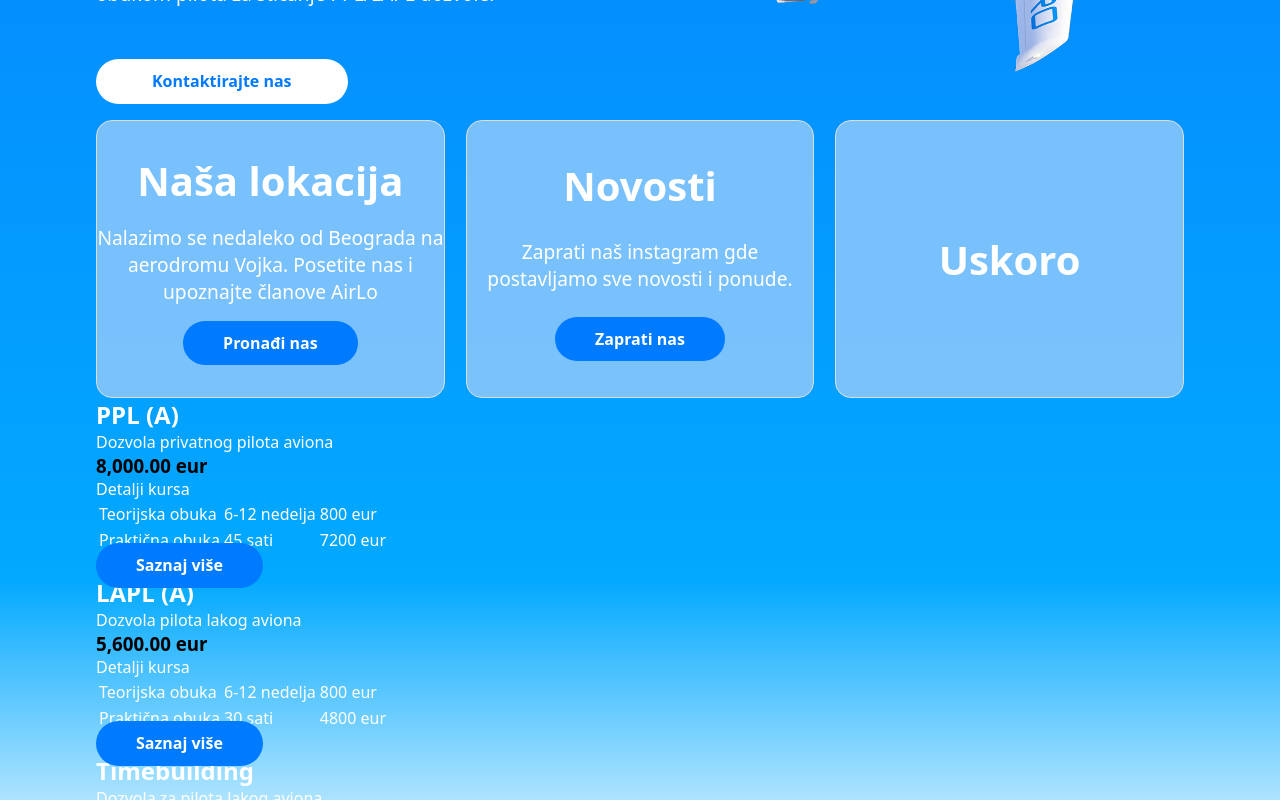
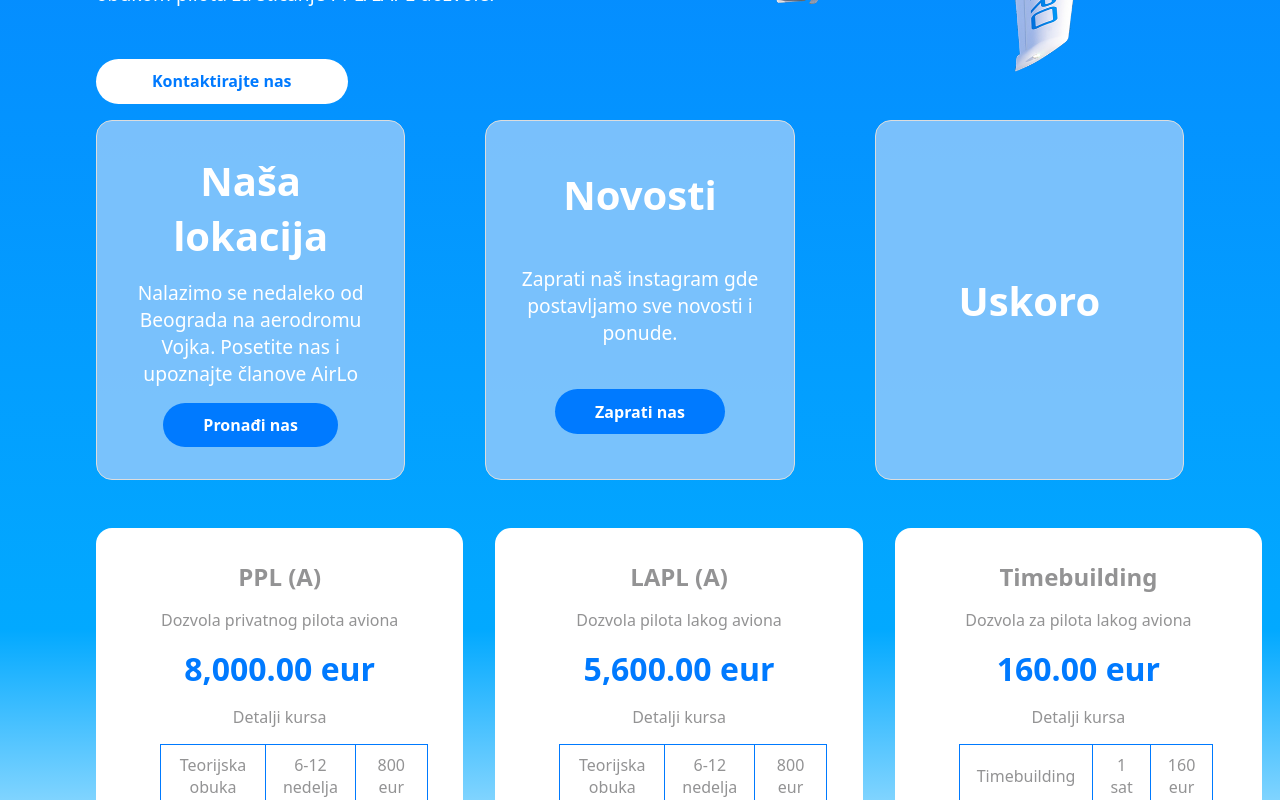
Before and after one commit to d0ma1nn/Air-React, a React (Create React App) app: page / in a window 1280 px wide. Shown: the part 400-1200 px from the top of the page. Built offline with nearby package versions, Linux system fonts and the light colour scheme.

Commit message:
Done save

```diff
--- a/src/Main/ThirdC.js
+++ b/src/Main/ThirdC.js
@@ -5,7 +5,7 @@ const thirdC = () => {
     return (
         <div>
             <div className="flexbox">
-        <div className="flexbox__item1">
+        <div className="flexbox__item">
           <h2>PPL (A)</h2>
           <p className="parGrey">Dozvola privatnog pilota aviona</p>
           <h3>8,000.00 eur</h3>
@@ -26,10 +26,11 @@ const thirdC = () => {
                   <td><p>7200 eur</p></td>
               </tr>
             </table>
-          </div></div>
+          </div>
+          </div>
           <a className="blue__button" href="/school.html#tabes">Saznaj više</a>
         </div>
-          <div className="flexbox__item1">
+          <div className="flexbox__item">
             <h2>LAPL (A)</h2>
             <p className="parGrey">Dozvola pilota lakog aviona</p>
             <h3>5,600.00 eur</h3>
@@ -54,7 +55,7 @@ const thirdC = () => {
             </div>
             <a className="blue__button" href="/school.html#tabes">Saznaj više</a>
           </div>
-            <div className="flexbox__item1">
+            <div className="flexbox__item">
               <h2>Timebuilding</h2>
               <p className="parGrey">Dozvola za pilota lakog aviona</p>
               <h3>160.00 eur</h3>
--- a/src/Main/main.css
+++ b/src/Main/main.css
@@ -33,10 +33,11 @@ h1, a, p, h2 {
   position: relative;
 }
 .heading__text a {
-  background-color: #007aff;
+  background-color: #ffffff;
+  color: #007aff;
   padding: 0.7rem 3.5rem;
   font-size: 1rem;
-  font-weight: 900;
+  font-weight: 600;
   border-radius: 2rem;
   position: relative;
   top: 4rem;
@@ -52,9 +53,8 @@ h1, a, p, h2 {
 .flexbox1 {
   display: flex;
   justify-content: space-between;
-  gap: 3rem;
+  gap: 5rem;
   text-align: center;
-  gap: 1.3rem;
 }
 .flexbox1__item {
   display: flex;
@@ -66,10 +66,10 @@ h1, a, p, h2 {
   background-color: rgba(135, 198, 252, 0.9);
   border: 1px solid #dddddd;
   border-radius: 1rem;
-  padding-top: 2rem;
   flex: 1;
   position: relative;
-  padding-bottom: 2rem;
+  padding-block: 2rem;
+  padding-inline: 2rem;
 }
 .flexbox1__item h2 {
   font-size: 2.5rem;
@@ -77,4 +77,45 @@ h1, a, p, h2 {
 .flexbox1__item p {
   font-size: 1.2rem;
   padding-block: 1rem;
+}
+.flexbox1__item a {
+  font-weight: 600;
+}
+
+.flexbox {
+  display: flex;
+  justify-content: space-between;
+  margin-top: 3rem;
+  gap: 2rem;
+}
+.flexbox__item {
+  min-width: 22%;
+  background-color: #ffffff;
+  text-align: center;
+  padding: 2rem 4rem;
+  border-radius: 1rem;
+}
+.flexbox__item h2, .flexbox__item p {
+  color: #939394;
+}
+.flexbox__item h2 {
+  padding-bottom: 1rem;
+}
+.flexbox__item h3 {
+  color: #007aff;
+  padding-block: 1rem;
+  font-size: 2rem;
+}
+.flexbox__item table {
+  align-self: center;
+  margin-top: 1rem;
+  margin-bottom: 3rem;
+  border-collapse: collapse;
+}
+.flexbox__item td {
+  border: solid #007aff 1px;
+  max-width: 70%;
+}
+.flexbox__item td p {
+  padding: 0.5rem 1rem;
 }/*# sourceMappingURL=main.css.map */
--- a/src/Main/main.scss
+++ b/src/Main/main.scss
@@ -52,9 +52,8 @@ h1, a, p, h2{
 .flexbox1 {
     display: flex;
     justify-content: space-between;
-    gap: 3rem;
+    gap: 5rem;
     text-align: center;
-    gap: 1.3rem;
     &__item {
         display: flex;
         flex-direction: column;
@@ -65,10 +64,10 @@ h1, a, p, h2{
         background-color: rgba(135, 198, 252, .9);
         border: 1px solid #dddddd;
         border-radius: 1rem;
-        padding-top: 2rem;
         flex: 1;
         position: relative;
-        padding-bottom: 2rem;
+        padding-block: 2rem;
+        padding-inline: 2rem;
         h2 {
             font-size: 2.5rem;
         }
@@ -81,3 +80,41 @@ h1, a, p, h2{
         }
     }
 }
+.flexbox {
+    display: flex;
+    justify-content: space-between;
+    margin-top: 3rem;
+    gap: 2rem;
+    &__item {
+        min-width: 22%;
+        background-color: $whiteColor;
+        text-align: center;
+        padding: 2rem 4rem;
+        border-radius: 1rem;
+        h2, p  {
+            color: $greyColor;
+
+        }
+        h2 {
+            padding-bottom: 1rem;
+        }
+        h3 {
+            color: $aquaColor;
+            padding-block: 1rem;
+            font-size: 2rem;
+        }
+        table {
+            align-self: center;
+            margin-top: 1rem;
+            margin-bottom: 3rem;
+            border-collapse: collapse;
+        }
+        td {
+            border: solid $aquaColor 1px;
+            max-width: 70%;
+            p {
+                padding: 0.5rem 1rem
+            }
+        }
+    }
+}
--- a/src/Navigator/NavStyle.css
+++ b/src/Navigator/NavStyle.css
@@ -1,10 +1,5 @@
 * {
   margin: 0;
-}
-
-a {
-  color: #939394;
-  padding-block: 2rem;
 }
 
 * {
```
Also changed, not shown: 2 other files (tests, documents, lock files or other folders).
